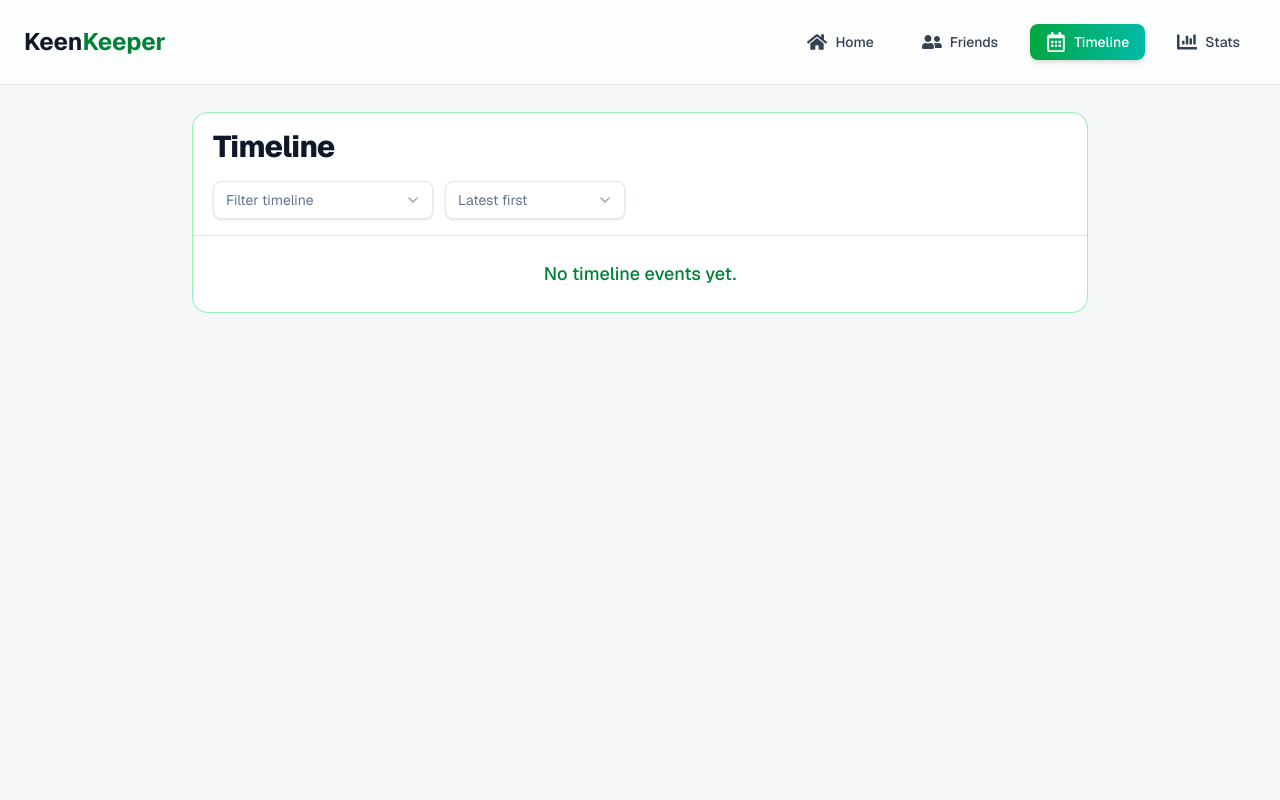
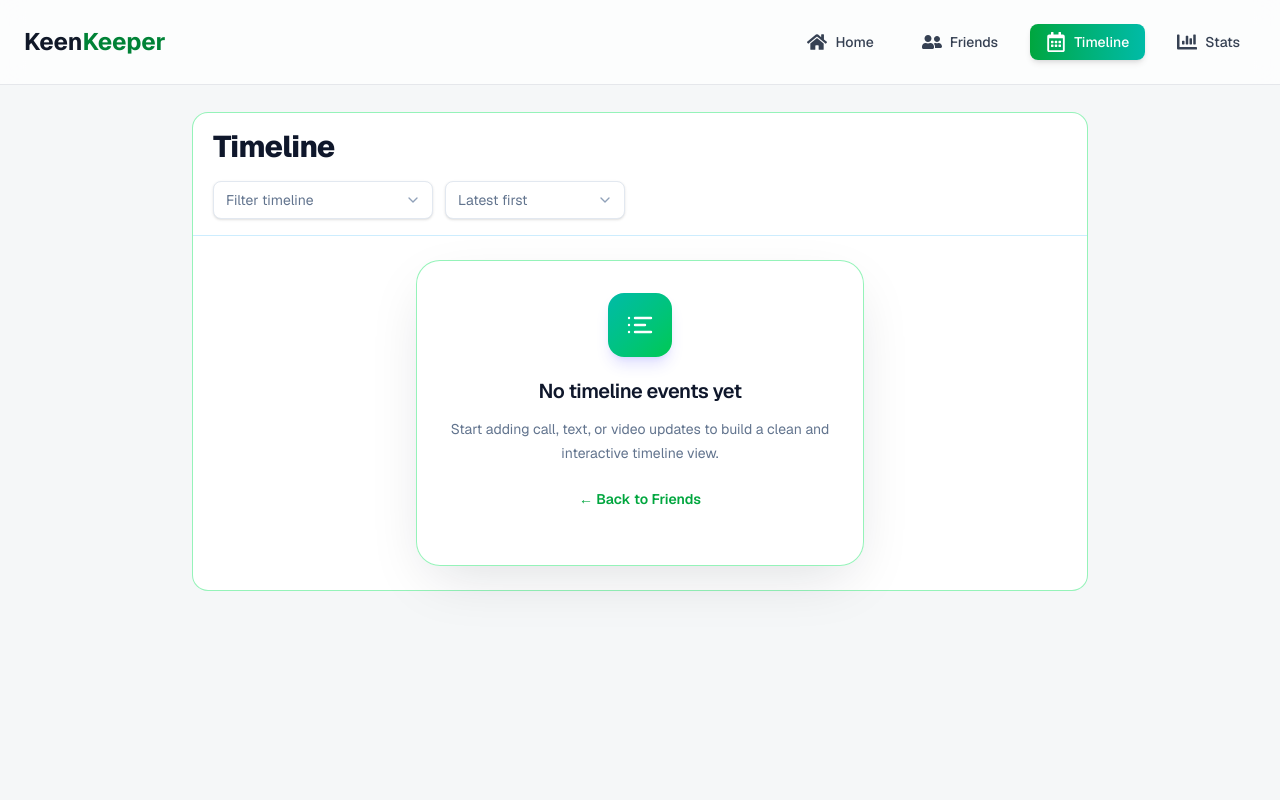
Before and after one commit to najimhaq/keen-friends-keeper, a Next.js app: page /timeline in a window 1280 px wide. Shown: the top 800 px of the page. Built offline with nearby package versions, Linux system fonts and the light colour scheme.

Commit message:
solve fetch reflect with vercel

```diff
--- a/src/app/friends/[friendId]/page.jsx
+++ b/src/app/friends/[friendId]/page.jsx
@@ -1,10 +1,11 @@
-import { notFound } from 'next/navigation';
+'use client';
+import { useParams } from 'next/navigation';
 import Link from 'next/link';
 import Image from 'next/image';
 import { FiArchive, FiBell } from 'react-icons/fi';
 import { LuTrash2, LuCalendar, LuMail } from 'react-icons/lu';
 import QuickCheckInActions from '@/components/QuickCheckInActions';
-import friendsData from '@/data/friends.json';
+import { useFriends } from '@/context/FriendsContext';
 
 function getStatusUI(status) {
   switch (status) {
@@ -39,14 +40,26 @@ function getStatusUI(status) {
   }
 }
 
-export default async function FriendDetailsPage({ params }) {
-  const { friendId } = await params;
+export default function FriendDetailsPage() {
+  const params = useParams();
+  const { friends } = useFriends();
+  const friendId = params.friendId;
 
+  const friend = friends?.find((f) => String(f.id) === String(friendId));
 
-  const friends = friendsData;
-  const friend = friends.find((f) => String(f.id) === String(friendId));
+  if (!friend) {
+    return (
+      <div className='min-h-screen bg-[#f5f7f8] p-4 lg:mt-26 md:p-6'>
+        <div className='flex items-center justify-center h-64'>
+          <div className='text-center'>
+            <div className='animate-spin rounded-full h-12 w-12 border-b-2 border-teal-700 mx-auto'></div>
 
-  if (!friend) notFound();
+            <p className='mt-4 text-slate-500'>Loading friend details...</p>
+          </div>
+        </div>
+      </div>
+    );
+  }
 
   const daysSinceContact = friend.days_since_contact ?? 62;
   const goalDays = friend.goal ?? 30;
--- a/src/app/layout.js
+++ b/src/app/layout.js
@@ -1,5 +1,7 @@
+import './globals.css';
+import fs from 'fs';
+import path from 'path';
 import { Geist, Geist_Mono } from 'next/font/google';
-import './globals.css';
 import { ToastContainer } from 'react-toastify';
 import Navbar from '@/layout/Navbar';
 import { FriendsProvider } from '@/context/FriendsContext';
@@ -18,7 +20,7 @@ const geistMono = Geist_Mono({
   variable: '--font-geist-mono',
   subsets: ['latin'],
   display: 'swap',
-  //   weight: ['400', '500', '700'],
+
 });
 
 export const metadata = {
@@ -26,8 +28,15 @@ export const metadata = {
   description: '`Friends to keep close in your life by create next app`',
 };
 
-export default async function RootLayout({ children }) {
-  const friends = friendsData;
+function getFriendsData() {
+  const filePath = path.join(process.cwd(), 'src', 'data', 'friends.json');
+  const jsonData = fs.readFileSync(filePath, 'utf8');
+  return JSON.parse(jsonData);
+}
+
+
+export default function RootLayout({ children }) {
+ const friends = getFriendsData();
   if (!Array.isArray(friends)) {
     throw new Error('Invalid friends response format');
   }
--- /dev/null
+++ b/src/app/timeline/EmptyTimeline.jsx
@@ -0,0 +1,42 @@
+import Link from 'next/link';
+
+export default function EmptyTimeline() {
+  return (
+    <div className='w-full max-w-md mx-auto rounded-3xl border my-6 border-green-300/80 bg-white/80 backdrop-blur-xl p-8 text-center shadow-[0_20px_60px_-15px_rgba(15,23,42,0.15)]'>
+      <div className='mx-auto mb-5 flex h-16 w-16 items-center justify-center rounded-2xl bg-linear-to-br from-teal-500 to-green-500 shadow-lg shadow-indigo-500/20'>
+        <svg
+          xmlns='http://www.w3.org/2000/svg'
+          viewBox='0 0 24 24'
+          fill='none'
+          stroke='currentColor'
+          strokeWidth='1.8'
+          className='h-8 w-8 text-white'
+        >
+          <path
+            strokeLinecap='round'
+            strokeLinejoin='round'
+            d='M8.25 6.75h12m-12 5.25h7.5m-7.5 5.25h12M3.75 6.75h.008v.008H3.75V6.75zm0 5.25h.008v.008H3.75V12zm0 5.25h.008v.008H3.75v-.008z'
+          />
+        </svg>
+      </div>
+
+      <h3 className='text-xl font-semibold tracking-tight text-slate-900'>
+        No timeline events yet
+      </h3>
+
+      <p className='mt-3 text-sm leading-6 text-slate-500'>
+        Start adding call, text, or video updates to build a clean and
+        interactive timeline view.
+      </p>
+
+      <div className='mt-6 flex items-center justify-center gap-3'>
+        <Link
+          href='/friends'
+          className='mb-6 inline-block font-semibold text-sm text-green-600 hover:text-green-800'
+        >
+          ← Back to Friends
+        </Link>
+      </div>
+    </div>
+  );
+}
--- a/src/app/timeline/page.jsx
+++ b/src/app/timeline/page.jsx
@@ -5,6 +5,8 @@ import { FiChevronDown, FiVideo } from 'react-icons/fi';
 import { MdOutlineMessage } from 'react-icons/md';
 import { LuPhoneCall } from 'react-icons/lu';
 import { useFriends } from '@/context/FriendsContext';
+import Link from 'next/link';
+import EmptyTimeline from './EmptyTimeline';
 
 export default function TimelinePage() {
   const { timelineEvents } = useFriends();
@@ -80,9 +82,7 @@ export default function TimelinePage() {
 
           <div className='divide-y divide-slate-100'>
             {filteredAndSortedTimeline.length === 0 ? (
-              <div className='px-5 py-6 text-lg font-medium text-green-700 text-center'>
-                No timeline events yet.
-              </div>
+              <EmptyTimeline />
             ) : (
               filteredAndSortedTimeline.map((item) => (
                 <div
--- a/src/context/FriendsContext.js
+++ b/src/context/FriendsContext.js
@@ -8,7 +8,7 @@ const FriendsContext = createContext(null);
 export function FriendsProvider({ children, initialFriends = [] }) {
   const [friends, setFriends] = useState(initialFriends);
 
-   const [timelineEvents, setTimelineEvents] = useState([])
+  const [timelineEvents, setTimelineEvents] = useState([]);
 
   const addTimelineEvent = ({ friendId, friendName, type, label }) => {
     const newEvent = {
@@ -38,6 +38,7 @@ export function FriendsProvider({ children, initialFriends = [] }) {
     ),
   }));
 
+
   return (
     <FriendsContext.Provider
       value={{
```
Also changed, not shown: 1 other file (tests, documents, lock files or other folders).
